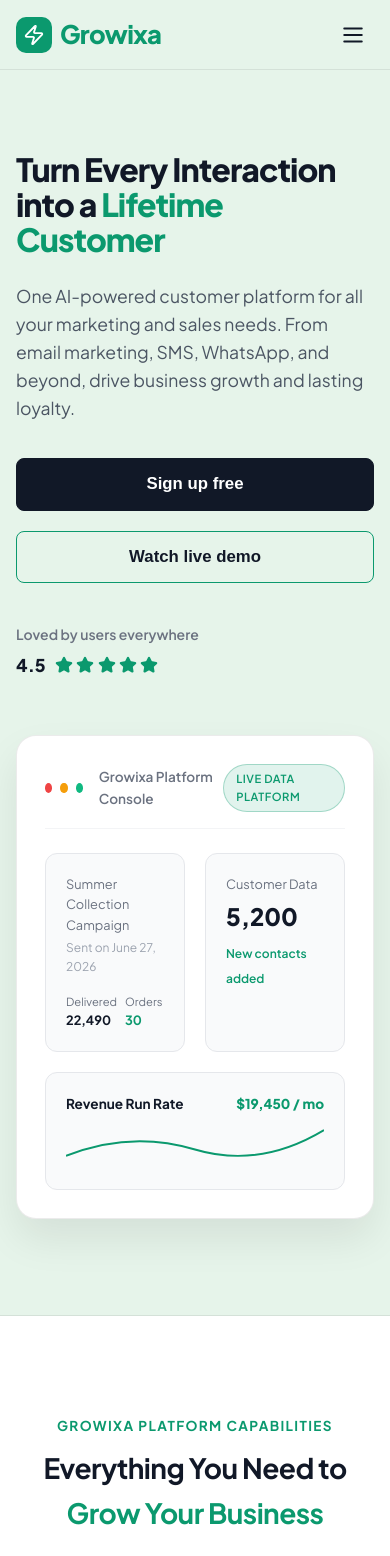
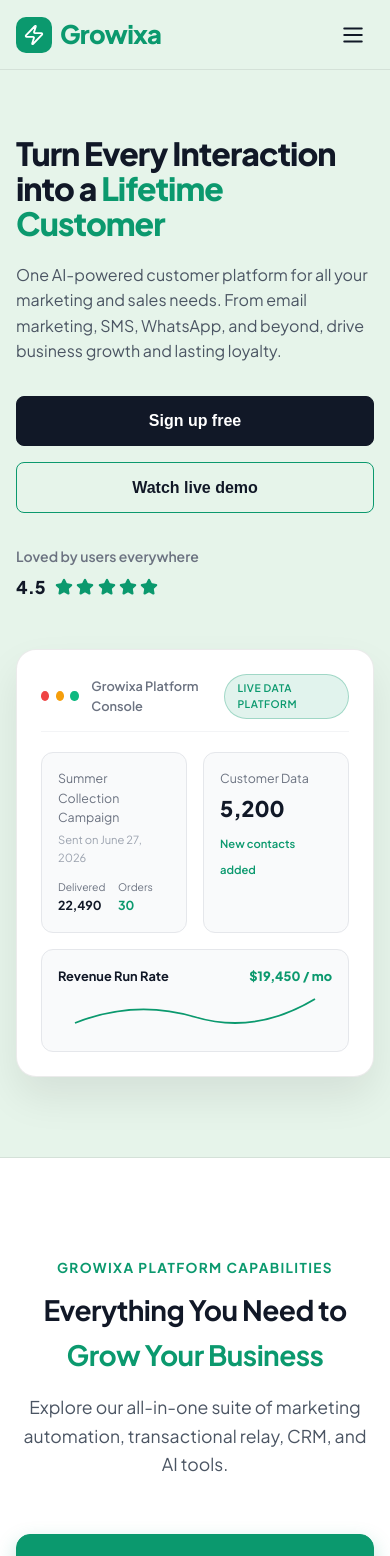
Before and after one commit to Itssushmasharma/demo_growixa, a React (Vite) app: page / in a window 390 px wide. Shown: the top 1556 px of the page. Built offline with nearby package versions, Linux system fonts and the light colour scheme.

Commit message:
style: Optimize mobile view styling for buttons, hero grid, and cards

```diff
--- a/src/components/GrowixaHero.jsx
+++ b/src/components/GrowixaHero.jsx
@@ -16,21 +16,21 @@
   return (
     <section style={{
       position: 'relative',
-      paddingTop: '9.5rem',
-      paddingBottom: '6rem',
+      paddingTop: '8.5rem',
+      paddingBottom: '5rem',
       background: 'var(--bg-hero)',
       borderBottom: '1px solid var(--border-color)'
     }}>
       <div className="container">
-        <div style={{ display: 'grid', gridTemplateColumns: 'repeat(auto-fit, minmax(320px, 1fr))', gap: '3.5rem', alignItems: 'center' }}>
+        <div style={{ display: 'grid', gridTemplateColumns: 'repeat(auto-fit, minmax(300px, 1fr))', gap: '3rem', alignItems: 'center' }}>
 
           {/* Left Column: Headline & Action Buttons */}
           <div>
             <h1 style={{
-              fontSize: 'clamp(2.75rem, 5vw, 4.25rem)',
+              fontSize: 'clamp(2.25rem, 5vw, 4.25rem)',
               fontWeight: 800,
               lineHeight: 1.1,
-              marginBottom: '1.5rem',
+              marginBottom: '1.25rem',
               color: '#111827',
               letterSpacing: '-0.03em'
             }}>
@@ -38,20 +38,20 @@
             </h1>
 
             <p style={{
-              fontSize: 'clamp(1.1rem, 2vw, 1.25rem)',
+              fontSize: 'clamp(1rem, 2vw, 1.25rem)',
               color: '#4B5563',
-              marginBottom: '2.25rem',
+              marginBottom: '2rem',
               lineHeight: 1.6
             }}>
               One AI-powered customer platform for all your marketing and sales needs. From email marketing, SMS, WhatsApp, and beyond, drive business growth and lasting loyalty.
             </p>
 
-            {/* Action Buttons */}
-            <div style={{ display: 'flex', alignItems: 'center', gap: '1.25rem', flexWrap: 'wrap', marginBottom: '2.5rem' }}>
+            {/* Action Buttons (Full width on mobile) */}
+            <div style={{ display: 'flex', alignItems: 'center', gap: '1rem', flexWrap: 'wrap', marginBottom: '2rem' }}>
               <button
                 onClick={openBookingModal}
                 className="btn-primary"
-                style={{ padding: '0.95rem 2.25rem', fontSize: '1.05rem', borderRadius: '8px' }}
+                style={{ padding: '0.95rem 2rem', fontSize: '1rem', borderRadius: '8px', flex: '1 1 200px', justifyContent: 'center' }}
               >
                 <span>Sign up free</span>
               </button>
@@ -59,7 +59,7 @@
               <button
                 onClick={openBookingModal}
                 className="btn-secondary"
-                style={{ padding: '0.95rem 2.25rem', fontSize: '1.05rem', borderRadius: '8px' }}
+                style={{ padding: '0.95rem 2rem', fontSize: '1rem', borderRadius: '8px', flex: '1 1 200px', justifyContent: 'center' }}
               >
                 <span>Watch live demo</span>
               </button>
@@ -87,59 +87,59 @@
               background: '#FFFFFF',
               borderRadius: '20px',
               border: '1px solid rgba(0, 0, 0, 0.08)',
-              padding: '1.75rem',
+              padding: '1.5rem',
               boxShadow: '0 20px 40px rgba(0, 0, 0, 0.08)',
               position: 'relative'
             }}>
               {/* Window Header */}
-              <div style={{ display: 'flex', alignItems: 'center', justifyContent: 'space-between', marginBottom: '1.5rem', paddingBottom: '1rem', borderBottom: '1px solid #F3F4F6' }}>
-                <div style={{ display: 'flex', alignItems: 'center', gap: '0.5rem' }}>
+              <div style={{ display: 'flex', alignItems: 'center', justifyContent: 'space-between', marginBottom: '1.25rem', paddingBottom: '0.75rem', borderBottom: '1px solid #F3F4F6' }}>
+                <div style={{ display: 'flex', alignItems: 'center', gap: '0.4rem' }}>
                   <div style={{ width: '10px', height: '10px', borderRadius: '50%', background: '#EF4444' }} />
                   <div style={{ width: '10px', height: '10px', borderRadius: '50%', background: '#F59E0B' }} />
                   <div style={{ width: '10px', height: '10px', borderRadius: '50%', background: '#10B981' }} />
-                  <span style={{ fontSize: '0.85rem', color: '#6B7280', fontWeight: 600, marginLeft: '0.5rem' }}>Growixa Platform Console</span>
+                  <span style={{ fontSize: '0.8rem', color: '#6B7280', fontWeight: 600, marginLeft: '0.4rem' }}>Growixa Platform Console</span>
                 </div>
-                <span className="status-pill status-pill-done" style={{ fontSize: '0.7rem' }}>
+                <span className="status-pill status-pill-done" style={{ fontSize: '0.65rem' }}>
                   Live Data Platform
                 </span>
               </div>
 
               {/* Dashboard Content Mockup */}
-              <div style={{ display: 'grid', gridTemplateColumns: '1fr 1fr', gap: '1.25rem' }}>
+              <div style={{ display: 'grid', gridTemplateColumns: 'repeat(auto-fit, minmax(130px, 1fr))', gap: '1rem' }}>
 
                 {/* Card 1: Summer Campaign */}
-                <div style={{ background: '#F9FAFB', border: '1px solid #E5E7EB', borderRadius: '12px', padding: '1.25rem' }}>
-                  <div style={{ fontSize: '0.8rem', color: '#6B7280', marginBottom: '0.2rem' }}>Summer Collection Campaign</div>
-                  <div style={{ fontSize: '0.75rem', color: '#9CA3AF', marginBottom: '1rem' }}>Sent on June 27, 2026</div>
-                  <div style={{ display: 'grid', gridTemplateColumns: '1fr 1fr', gap: '0.5rem', fontSize: '0.8rem' }}>
+                <div style={{ background: '#F9FAFB', border: '1px solid #E5E7EB', borderRadius: '12px', padding: '1rem' }}>
+                  <div style={{ fontSize: '0.775rem', color: '#6B7280', marginBottom: '0.2rem' }}>Summer Collection Campaign</div>
+                  <div style={{ fontSize: '0.7rem', color: '#9CA3AF', marginBottom: '0.75rem' }}>Sent on June 27, 2026</div>
+                  <div style={{ display: 'grid', gridTemplateColumns: '1fr 1fr', gap: '0.5rem', fontSize: '0.775rem' }}>
                     <div>
-                      <span style={{ color: '#6B7280', display: 'block', fontSize: '0.7rem' }}>Delivered</span>
+                      <span style={{ color: '#6B7280', display: 'block', fontSize: '0.65rem' }}>Delivered</span>
                       <strong style={{ color: '#111827' }}>22,490</strong>
                     </div>
                     <div>
-                      <span style={{ color: '#6B7280', display: 'block', fontSize: '0.7rem' }}>Orders</span>
+                      <span style={{ color: '#6B7280', display: 'block', fontSize: '0.65rem' }}>Orders</span>
                       <strong style={{ color: '#0B996E' }}>30</strong>
                     </div>
                   </div>
                 </div>
 
                 {/* Card 2: Customer Data */}
-                <div style={{ background: '#F9FAFB', border: '1px solid #E5E7EB', borderRadius: '12px', padding: '1.25rem' }}>
-                  <div style={{ fontSize: '0.8rem', color: '#6B7280', marginBottom: '0.2rem' }}>Customer Data</div>
-                  <div style={{ fontSize: '1.5rem', fontWeight: 800, color: '#111827', margin: '0.2rem 0' }}>5,200</div>
-                  <span style={{ fontSize: '0.75rem', color: '#0B996E', fontWeight: 600 }}>New contacts added</span>
+                <div style={{ background: '#F9FAFB', border: '1px solid #E5E7EB', borderRadius: '12px', padding: '1rem' }}>
+                  <div style={{ fontSize: '0.775rem', color: '#6B7280', marginBottom: '0.2rem' }}>Customer Data</div>
+                  <div style={{ fontSize: '1.35rem', fontWeight: 800, color: '#111827', margin: '0.2rem 0' }}>5,200</div>
+                  <span style={{ fontSize: '0.7rem', color: '#0B996E', fontWeight: 600 }}>New contacts added</span>
                 </div>
 
               </div>
 
               {/* Revenue Graph Mockup */}
-              <div style={{ marginTop: '1.25rem', background: '#F9FAFB', border: '1px solid #E5E7EB', borderRadius: '12px', padding: '1.25rem' }}>
-                <div style={{ display: 'flex', justifyContent: 'space-between', marginBottom: '0.5rem', fontSize: '0.85rem' }}>
+              <div style={{ marginTop: '1rem', background: '#F9FAFB', border: '1px solid #E5E7EB', borderRadius: '12px', padding: '1rem' }}>
+                <div style={{ display: 'flex', justifyContent: 'space-between', marginBottom: '0.4rem', fontSize: '0.8rem' }}>
                   <span style={{ fontWeight: 700, color: '#111827' }}>Revenue Run Rate</span>
                   <span style={{ fontWeight: 800, color: '#0B996E' }}>$19,450 / mo</span>
                 </div>
                 {/* SVG Curve */}
-                <svg viewBox="0 0 400 60" style={{ width: '100%', height: '40px' }}>
+                <svg viewBox="0 0 400 60" style={{ width: '100%', height: '36px' }}>
                   <path d="M 0 50 Q 100 10 200 40 T 400 10" fill="none" stroke="#0B996E" strokeWidth="3" />
                 </svg>
               </div>
```
